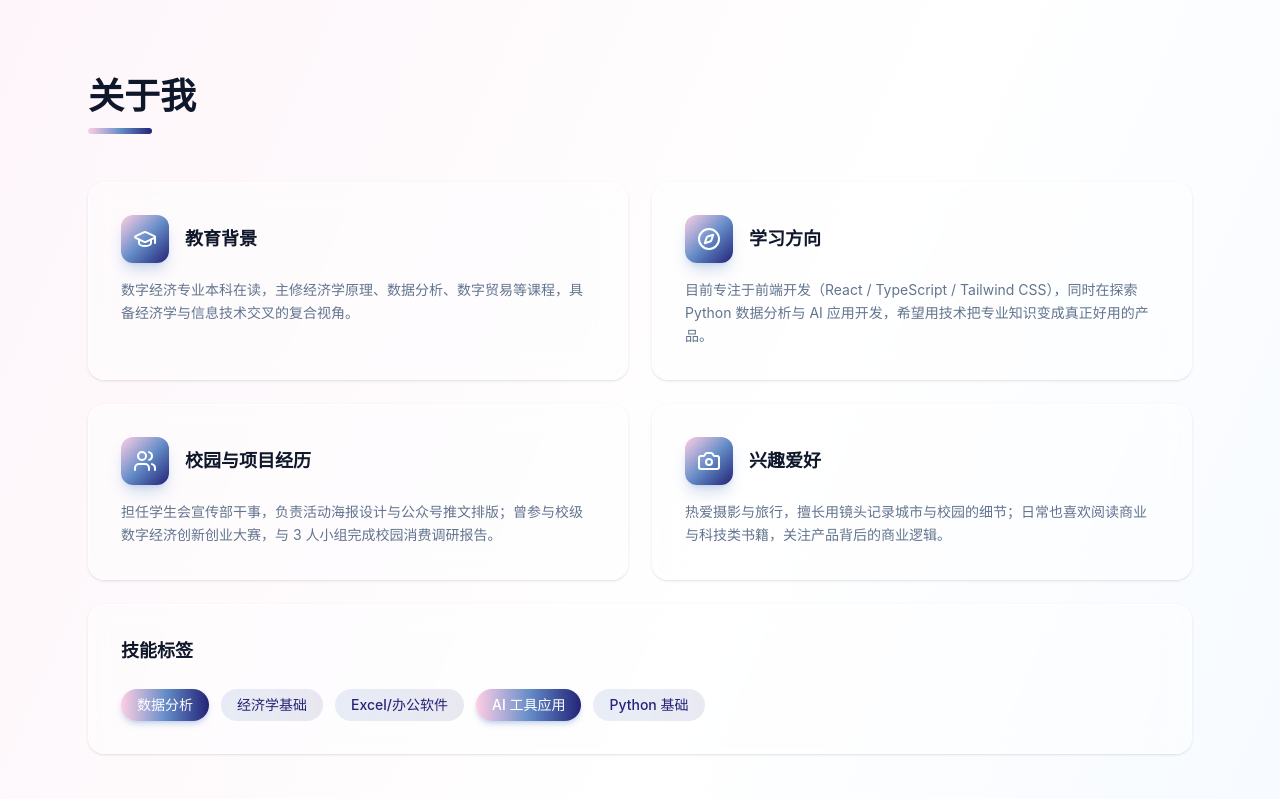
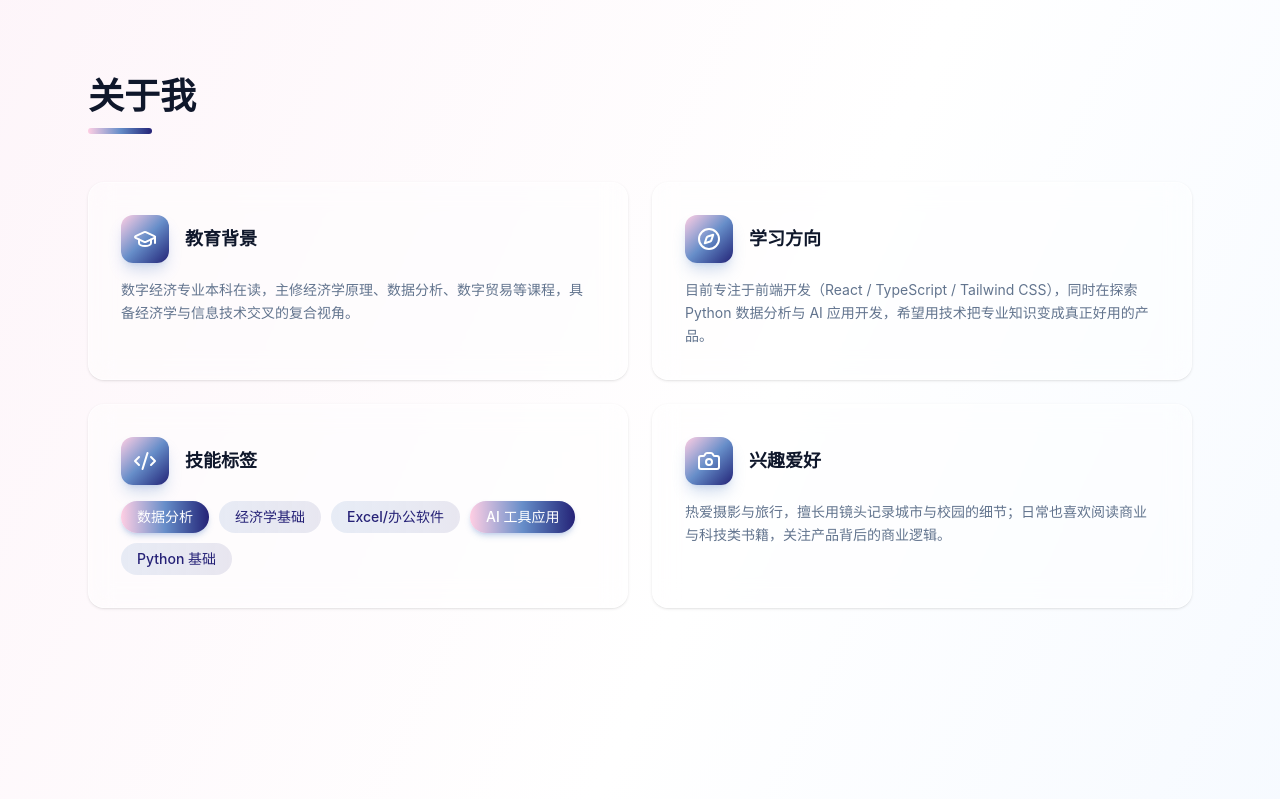
Before and after one commit to 12314414/liboya-portfolio, a React (Vite) app: page / in a window 1280 px wide. Shown: the part 700-1499 px from the top of the page. Built offline with nearby package versions, Linux system fonts and the light colour scheme.

Commit message:
refactor: 关于我去掉校园经历卡，技能标签并入 2×2 网格

```diff
--- a/src/components/About.tsx
+++ b/src/components/About.tsx
@@ -1,10 +1,11 @@
 import { motion } from 'framer-motion'
-import { GraduationCap, Compass, Users, Camera } from 'lucide-react'
+import { GraduationCap, Compass, Camera, Code2 } from 'lucide-react'
 import { skills } from '../data/skills'
 
 /**
- * 四个信息模块（图标 + 标题 + 正文）
+ * 三个文字信息模块（图标 + 标题 + 正文）
  * 文案集中在此处，后续替换真实内容只需修改 content 字段。
+ * 技能标签卡片作为第四格直接在下方 JSX 中渲染。
  */
 const aboutModules = [
   {
@@ -20,12 +21,6 @@ const aboutModules = [
       '目前专注于前端开发（React / TypeScript / Tailwind CSS），同时在探索 Python 数据分析与 AI 应用开发，希望用技术把专业知识变成真正好用的产品。',
   },
   {
-    icon: Users,
-    title: '校园与项目经历',
-    content:
-      '担任学生会宣传部干事，负责活动海报设计与公众号推文排版；曾参与校级数字经济创新创业大赛，与 3 人小组完成校园消费调研报告。',
-  },
-  {
     icon: Camera,
     title: '兴趣爱好',
     content:
@@ -33,31 +28,11 @@ const aboutModules = [
   },
 ]
 
-/**
- * About 关于我 & 技能：
- * 上方为 2×2 毛玻璃卡片网格（教育背景 / 学习方向 / 校园经历 / 兴趣爱好），
- * 下方为整行技能标签云。技能数据来自 data/skills.ts，通过 .map() 遍历渲染。
- */
-function About() {
+/** 单个信息卡片：图标 + 标题 + 正文，带依次淡入与悬浮上浮动画 */
+function InfoCard({ module, index }: { module: (typeof aboutModules)[number]; index: number }) {
+  const { icon: Icon, title, content } = module
   return (
-    <section id="about" className="mx-auto max-w-6xl scroll-mt-28 px-6 py-24">
-      {/* ===== 模块标题区（与 Projects 模块风格统一） ===== */}
-      <motion.div
-        initial={{ opacity: 0, y: 24 }}
-        whileInView={{ opacity: 1, y: 0 }}
-        viewport={{ once: true, margin: '-80px' }}
-        transition={{ duration: 0.5 }}
-      >
-        <h2 className="text-3xl font-bold text-slate-900 md:text-4xl">关于我</h2>
-        {/* 标题下方的品牌渐变装饰条（小面积应用） */}
-        <div className="mt-3 h-1.5 w-16 rounded-full bg-gradient-to-r from-[#FFCEE3] via-[#678EC9] to-[#262277]" />
-      </motion.div>
-
-      {/* ===== 四张信息卡片：移动端单列，md 及以上 2×2 网格 ===== */}
-      <div className="mt-12 grid grid-cols-1 gap-6 md:grid-cols-2">
-        {aboutModules.map(({ icon: Icon, title, content }, index) => (
     <motion.article
-            key={title}
       initial={{ opacity: 0, y: 24 }}
       whileInView={{ opacity: 1, y: 0 }}
       viewport={{ once: true, margin: '-60px' }}
@@ -76,21 +51,53 @@ function About() {
       </div>
       <p className="text-sm leading-relaxed text-slate-500">{content}</p>
     </motion.article>
-        ))}
-      </div>
+  )
+}
 
-      {/* ===== 技能标签云：整行毛玻璃卡片，置于四卡网格下方 ===== */}
+/**
+ * About 关于我 & 技能：
+ * 2×2 毛玻璃卡片网格 —— 教育背景 / 学习方向 / 技能标签 / 兴趣爱好。
+ * 技能数据来自 data/skills.ts，通过 .map() 遍历渲染。
+ */
+function About() {
+  return (
+    <section id="about" className="mx-auto max-w-6xl scroll-mt-28 px-6 py-24">
+      {/* ===== 模块标题区（与 Projects 模块风格统一） ===== */}
       <motion.div
         initial={{ opacity: 0, y: 24 }}
         whileInView={{ opacity: 1, y: 0 }}
         viewport={{ once: true, margin: '-80px' }}
-        transition={{ duration: 0.6, delay: 0.1 }}
-        className="mt-6 rounded-2xl border border-white/50 bg-white/40 p-8 shadow-sm backdrop-blur-md"
+        transition={{ duration: 0.5 }}
       >
+        <h2 className="text-3xl font-bold text-slate-900 md:text-4xl">关于我</h2>
+        {/* 标题下方的品牌渐变装饰条（小面积应用） */}
+        <div className="mt-3 h-1.5 w-16 rounded-full bg-gradient-to-r from-[#FFCEE3] via-[#678EC9] to-[#262277]" />
+      </motion.div>
+
+      {/* ===== 四张卡片：移动端单列，md 及以上 2×2 网格 ===== */}
+      <div className="mt-12 grid grid-cols-1 gap-6 md:grid-cols-2">
+        {/* 第一行：教育背景 / 学习方向 */}
+        <InfoCard module={aboutModules[0]} index={0} />
+        <InfoCard module={aboutModules[1]} index={1} />
+
+        {/* 第二行左侧：技能标签卡片（占据原校园经历的位置） */}
+        <motion.article
+          initial={{ opacity: 0, y: 24 }}
+          whileInView={{ opacity: 1, y: 0 }}
+          viewport={{ once: true, margin: '-60px' }}
+          transition={{ duration: 0.5, delay: 0.16 }}
+          whileHover={{ y: -5 }}
+          className="flex h-full flex-col gap-4 rounded-2xl border border-white/50 bg-white/40 p-8 shadow-sm backdrop-blur-md transition-shadow hover:shadow-xl hover:shadow-[#678EC9]/20"
+        >
+          <div className="flex items-center gap-4">
+            <div className="flex h-12 w-12 shrink-0 items-center justify-center rounded-xl bg-gradient-to-br from-[#FFCEE3] via-[#678EC9] to-[#262277] shadow-lg shadow-[#678EC9]/30">
+              <Code2 className="h-6 w-6 text-white" />
+            </div>
             <h3 className="text-lg font-bold text-slate-900">技能标签</h3>
+          </div>
 
           {/* 标签云：圆角胶囊 + 渐变底色；每隔两个使用实心渐变高亮，营造云的层次感 */}
-        <div className="mt-6 flex flex-wrap items-center gap-3">
+          <div className="flex flex-wrap items-center gap-2.5">
             {skills.map((skill, index) => {
               // 第 1、4、7... 个标签使用实心品牌渐变高亮，其余使用浅渐变
               const isHighlight = index % 3 === 0
@@ -114,7 +121,11 @@ function About() {
               )
             })}
           </div>
-      </motion.div>
+        </motion.article>
+
+        {/* 第二行右侧：兴趣爱好 */}
+        <InfoCard module={aboutModules[2]} index={3} />
+      </div>
     </section>
   )
 }
```
Lines whose indentation alone changed are shown as unchanged.
